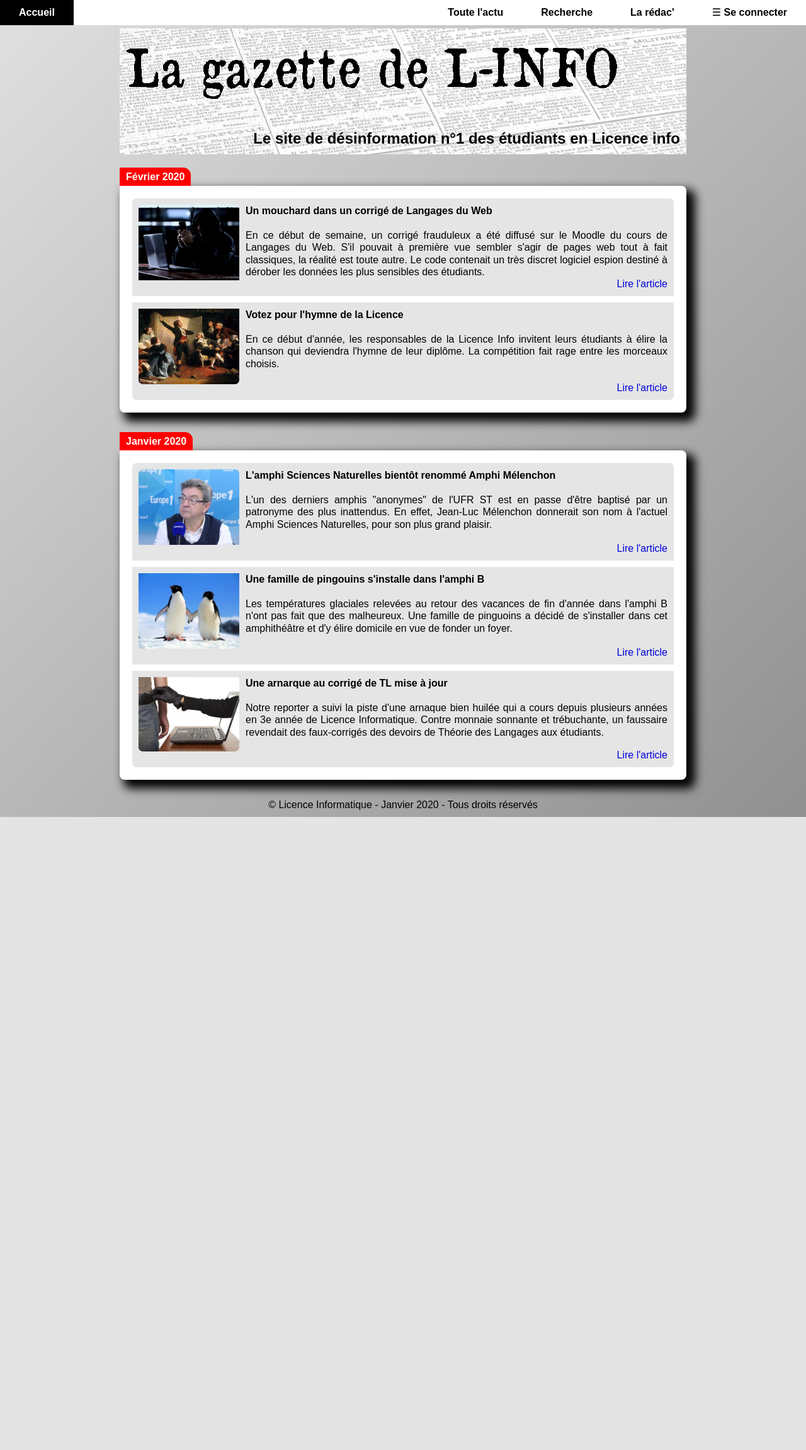
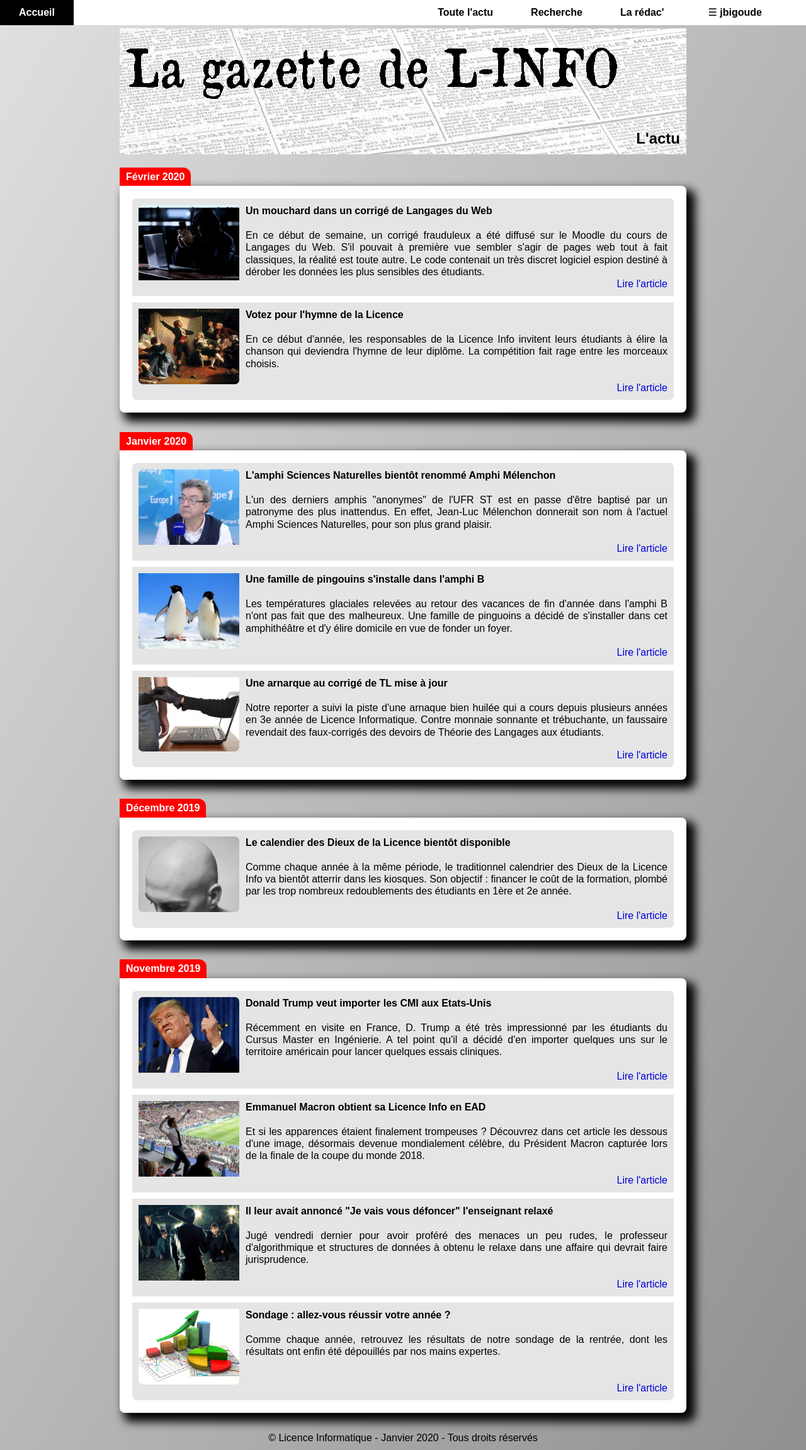
Before and after one commit to FrancoisPog/La-gazette-de-l-INFO, a PHP site: page /html/actus.html in a window 1280 px wide. Shown: the whole page at 63% size. Before the commit the page ends 1297 px from the top, so only its background shows below. Run offline with PHP 8.4, Linux system fonts and the light colour scheme.

Commit message:
page inscription commencée, menu amélioré

```diff
--- a/html/actus.html
+++ b/html/actus.html
@@ -10,17 +10,23 @@
 <body>
     <nav>
         <ul>
-            <li><a href="../index.html">Accueil</a></li>
+            <li id="accueil"><a href="../index.html">Accueil</a></li>
             <li><a href="actus.html">Toute l'actu</a></li>
-            <li><a href="recherche.php">Recherche</a></li>
+            <li><a href="../php/recherche.php">Recherche</a></li>
             <li><a href="redaction.html">La rédac'</a></li>
-            <li><a href="connexion.php">Se connecter</a></li>
+            <li><a href="../php/connexion.php">jbigoude</a>
+                <ul>
+                    <li><a href="../php/compte.php">Mon profil</a></li>
+                    <li><a href="../php/nouveau.php">Nouvel article</a></li>
+                    <li><a href="../php/nouveau.php">Se deconnecter</a></li>
+                </ul>
+            </li>
         </ul>
     </nav>
 
     <header>
         <img src="../images/titre.png" alt="Titre : La gazette de l'info">
-        <h1>Le site de désinformation n°1 des étudiants en Licence info</h1>
+        <h1>L'actu</h1>
     </header>
 
     <main id="actus">
@@ -44,7 +50,7 @@
                     En ce début d'année, les responsables de la Licence Info invitent leurs étudiants à élire la chanson
                     qui deviendra l'hymne de leur diplôme. La compétition fait rage entre les morceaux choisis.
                 </p>
-                <a href="../php/article.php?id=1">Lire l'article</a>
+                <a href="../html/article.html">Lire l'article</a>
             </article>
         </section>
 
@@ -82,6 +88,62 @@
                 <a href="../php/article.php?id=1">Lire l'article</a>
             </article>
         </section>
+        <section class="type1">
+            <h2>Décembre 2019</h2>
+            <article>
+                <img src="../images/calendrier.jpg" alt="Calendrier dieux de la Licence">
+                <h3>Le calendier des Dieux de la Licence bientôt disponible</h3>
+                <p>
+                    Comme chaque année à la même période, le traditionnel calendrier des Dieux de la Licence Info va
+                    bientôt atterrir dans les kiosques. Son objectif : financer le coût de la formation, plombé par les
+                    trop nombreux redoublements des étudiants en 1ère et 2e année.
+                </p>
+                <a href="../php/article.php?id=1">Lire l'article</a>
+            </article>
+        </section>
+        <section class="type1">
+            <h2>Novembre 2019</h2>
+            <article>
+                <img src="../images/trump.jpg" alt="Donald Trump">
+                <h3>Donald Trump veut importer les CMI aux Etats-Unis</h3>
+                <p>
+                    Récemment en visite en France, D. Trump a été très impressionné par les étudiants du Cursus Master
+                    en
+                    Ingénierie. A tel point qu'il a décidé d'en importer quelques uns sur le territoire américain pour
+                    lancer quelques essais cliniques.
+                </p>
+                <a href="../php/article.php?id=1">Lire l'article</a>
+            </article>
+            <article>
+                <img src="../images/macron.jpg" alt="Macron content">
+                <h3>Emmanuel Macron obtient sa Licence Info en EAD</h3>
+                <p>
+                    Et si les apparences étaient finalement trompeuses ? Découvrez dans cet article les dessous d'une
+                    image, désormais devenue mondialement célèbre, du Président Macron capturée lors de la finale de la
+                    coupe du monde 2018.
+                </p>
+                <a href="../php/article.php?id=1">Lire l'article</a>
+            </article>
+            <article>
+                <img src="../images/walkingdead.jpg" alt="Julien Zombie Bernard">
+                <h3>Il leur avait annoncé "Je vais vous défoncer" l'enseignant relaxé</h3>
+                <p>
+                    Jugé vendredi dernier pour avoir proféré des menaces un peu rudes, le professeur d'algorithmique et
+                    structures de données à obtenu le relaxe dans une affaire qui devrait faire jurisprudence.
+                </p>
+                <a href="../php/article.php?id=1">Lire l'article</a>
+            </article>
+            <article>
+                <img src="../images/sondage.jpg" alt="Statistiques sondage">
+                <h3>Sondage : allez-vous réussir votre année ?</h3>
+                <p>
+                    Comme chaque année, retrouvez les résultats de notre sondage de la rentrée, dont les résultats ont
+                    enfin été dépouillés par nos mains expertes.
+                </p>
+                <a href="../php/article.php?id=1">Lire l'article</a>
+            </article>
+        </section>
+
 
     </main>
     <footer>
--- a/styles/gazette.css
+++ b/styles/gazette.css
@@ -73,7 +73,7 @@ a[href^=http]:hover::after{
     content: " ("attr(href)") " url(../images/lien_externe.gif);
 }
 strong{
-    font-weight: 800;
+    font-weight: bold;
 }
 
 body > header, main, body > footer{
@@ -132,6 +132,10 @@ figure img:hover{
 table th, table td, table{
     border: black 1px solid;
     text-align: left;
+}
+
+table{
+    margin:  10px auto;
 }
 
 th{
@@ -222,32 +226,69 @@ nav:hover{
 nav a {
     text-decoration: none;
     font-weight: bold;
-    padding: 10px 30px;
     color: black;
     width: 100%;
+    padding: 10px 30px;
 }
-nav ul {
+nav>ul {
     position: relative;
     width: 100%;
     display: flex;
     justify-content: flex-end;
 }
-nav li a:hover{
+/* Elements de la liste principale */
+nav ul li{
+    height: 40px;
+    display: flex;
+}
+
+nav li:hover{
     background-color: black;
+}
+
+nav li:hover>a{
     text-decoration: none;
     color: white;
 }
-nav ul li:first-child{
+
+nav>ul>li:first-child{
     position: absolute;
     left: 0px;
 }
-nav ul li:last-child a::before{
+nav>ul>li:last-child>a::before{
     content: "\2630\0020";
 }
 
-nav ul li{
-    height: 40px;
+nav>ul>li:last-child>a{
+    padding-left: 40px;
+    padding-right: 70px;
+}
+
+
+nav>ul>li:last-child{
+    position: relative;
+}
+
+/* Affichage de la sous liste */
+nav>ul>li:last-child:hover > ul{
     display: flex;
+}
+
+/* Sous liste */
+nav ul>li>ul {
+    display: none;
+    flex-direction: column;
+    position: absolute;
+    top :40px;
+    left: 0px;
+    width: 100%;
+
+}
+
+/* Element de la sous liste */
+nav ul>li>ul>li{
+    background-color: white;
+    width: 100%;
 }
 
 
@@ -382,7 +423,7 @@ h3{
 }
 
 #horoscope table{
-    margin:  10px auto;
+
     width: 700px;
     font-size: 0.8em;
 }
@@ -421,10 +462,12 @@ h3{
 }
 
 #actus article:first-of-type, #actus article:first-of-type img {
-    border-radius: 7px 7px 0px 0px;
+    border-top-left-radius: 7px;
+    border-top-right-radius: 7px;
 }
 #actus article:last-of-type, #actus article:last-of-type img{
-    border-radius:0px 0px 7px 7px ;
+    border-bottom-left-radius: 7px;
+    border-bottom-right-radius: 7px;
 }
 
 #actus article a {
@@ -439,3 +482,24 @@ h3{
     margin-right: 10px;
     margin-bottom: 15px;
 }
+
+
+/* --------------------- PAGE INSCRIPTION ---------------------*/
+
+#inscription section.type1 table td, #inscription section.type1 table {
+   border: 0px;
+}
+
+#inscription section.type1 table td:first-child{
+    text-align: right;
+}
+
+#inscription section.type1 table td:last-child{
+    display: flex;
+    justify-content: space-between;
+}
+
+#inscription input[type="text"],#inscription input[type="password"]{
+    width: 200px;
+    padding: 3px;
+}
```
Also changed, not shown: html/inscription.html (added, +243 -0 lines), index.html (+8 -2 lines).
